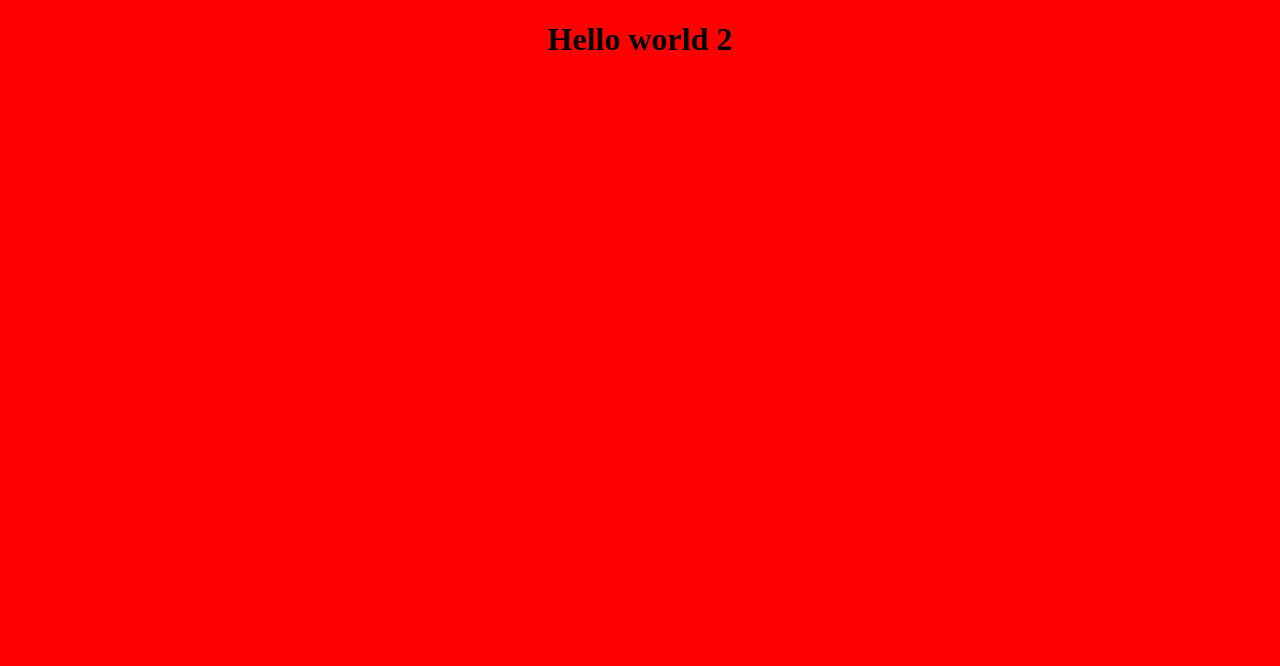
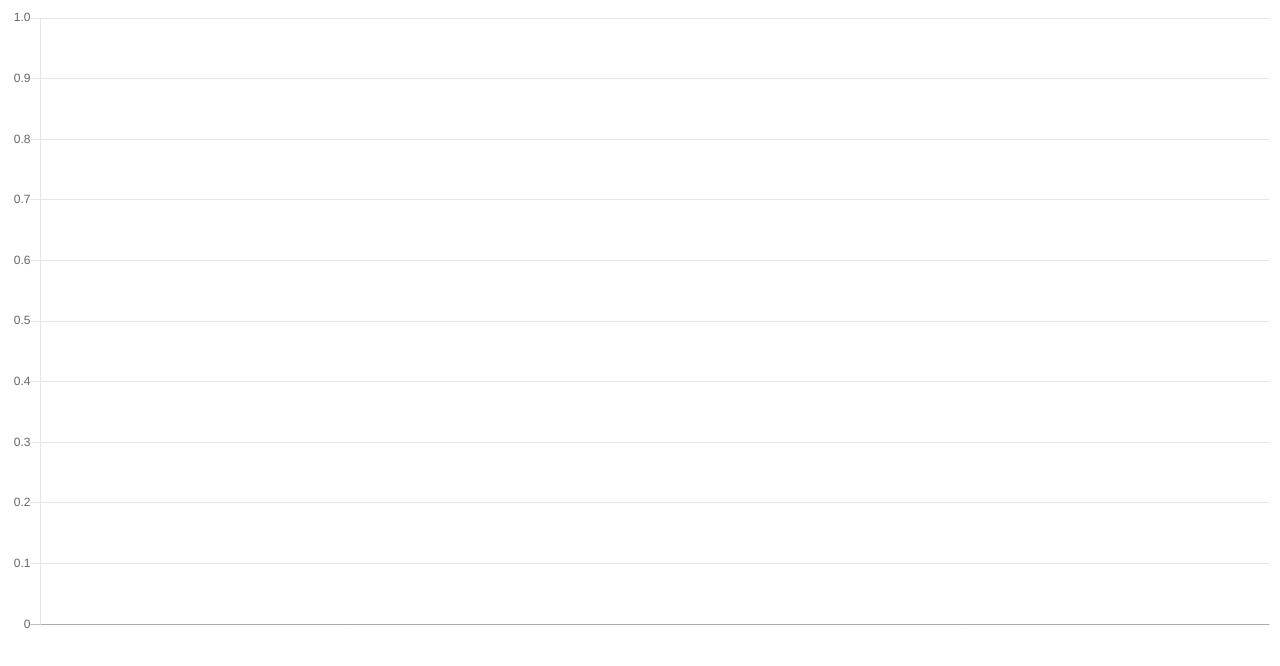
Before and after one commit to FaideWW/guardian-trinkets, a React app: page / in a window 1280 px wide. Shown: the top 666 px of the page. Built offline with nearby package versions, Linux system fonts and the light colour scheme; the HTML template or start-up script is replaced by a standard one.

Commit message:
Set up chartjs maybe?

```diff
--- a/package.json
+++ b/package.json
@@ -15,9 +15,11 @@
     "start": "webpack-dev-server --open --config webpack.dev.js"
   },
   "dependencies": {
+    "chart.js": "^2.7.0",
     "html-webpack-plugin": "^2.30.1",
     "lodash": "^4.17.4",
     "react": "^15.6.1",
+    "react-chartjs-2": "^2.6.2",
     "react-dom": "^15.6.1"
   },
   "devDependencies": {
--- a/src/App.jsx
+++ b/src/App.jsx
@@ -1,10 +1,11 @@
 import React, { Component } from 'react';
+import TrinketChart from './components/TrinketChart';
 
 export default class App extends Component {
   render() {
     return (
       <div style={{ textAlign: 'center' }}>
-        <h1>Hello world 2</h1>
+        <TrinketChart />
       </div>
     );
   }
--- /dev/null
+++ b/src/components/TrinketChart.jsx
@@ -0,0 +1,20 @@
+import React  from 'react';
+import PropTypes from 'prop-types';
+
+import { Bar } from 'react-chartjs-2';
+
+function TrinketChart(props) {
+  return (
+    <div>
+      <Bar
+        label={['one', 'two']}
+        data={[10, 20]}
+      />
+    </div>
+  );
+}
+
+TrinketChart.propTypes = {
+}
+
+export default TrinketChart;
--- a/src/index.js
+++ b/src/index.js
@@ -5,7 +5,6 @@ import { AppContainer } from 'react-hot-loader';
 
 import App from './App';
 import printMe from './print';
-import './styles.css';
 
 printMe();
 ReactDOM.render(
```
Also changed, not shown: 1 other file (tests, documents, lock files or other folders).
